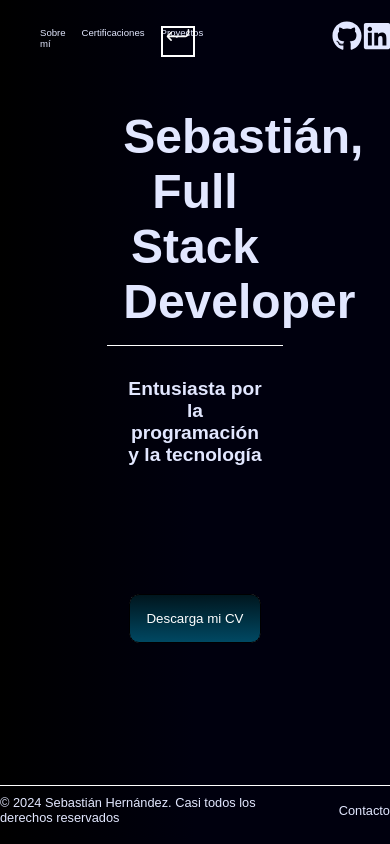
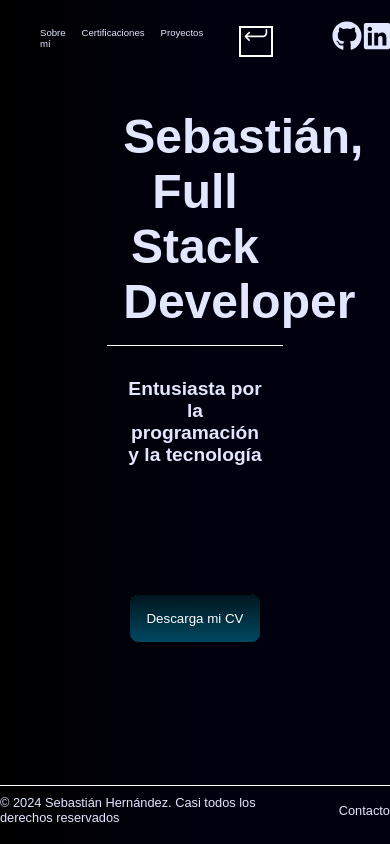
Before and after one commit to SebastianHernandez0/Portafolio, a React (Vite) app: page / in a window 390 px wide. Built offline with nearby package versions, Linux system fonts and the light colour scheme.

Commit message:
Update navbar.css

```diff
--- a/components/navbar/navbar.css
+++ b/components/navbar/navbar.css
@@ -54,5 +54,10 @@
         right: 10%;
 
     }
-
+    @media screen and (max-width: 500px) {
+        .navbar-nav2 {
+            position: absolute;
+            right: 30%;
+        }
+    }
 }
```
